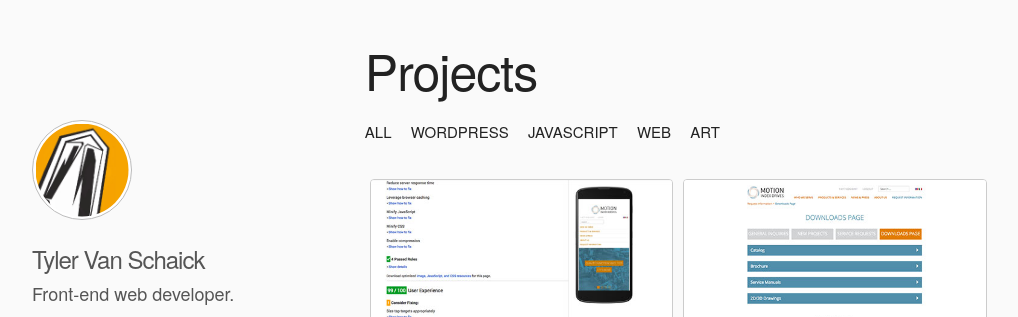
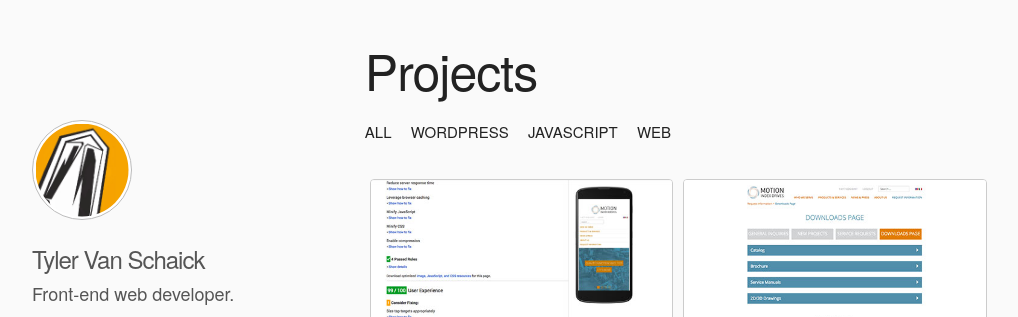
Before and after one commit to tyler-vs/tyler-vs.github.io, a Jekyll site: the page built from index.html, in a window 1280 px wide and 900 px high. Shown: the top 317 px of the window, without its empty margins (128-1146 px from the left). Built offline with Jekyll 4.4.1, drawn with Linux system fonts in a browser that asks for light colours; nearby versions of some CDN libraries.

Commit message:
Update index.html
Remove the artwork work items.

```diff
--- a/index.html
+++ b/index.html
@@ -23,9 +23,6 @@ title: Home
   </li>
   <li>
     <a href="javascript:;" data-filter=".web">Web</a>
-  </li>
-  <li>
-    <a href="javascript:;" data-filter=".art">ART</a>
   </li>
 </ul>
 <!-- /#buttons -->
```
